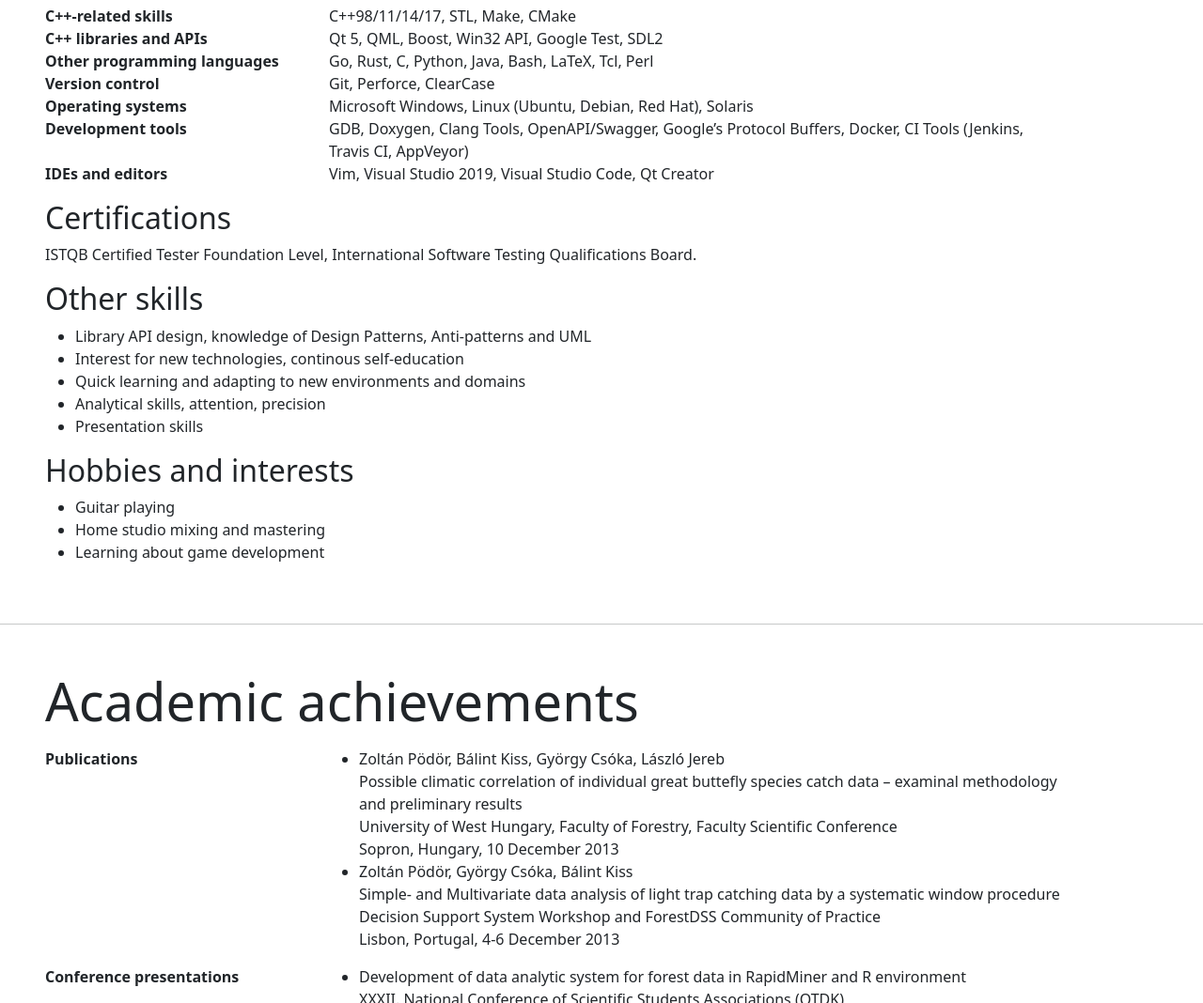
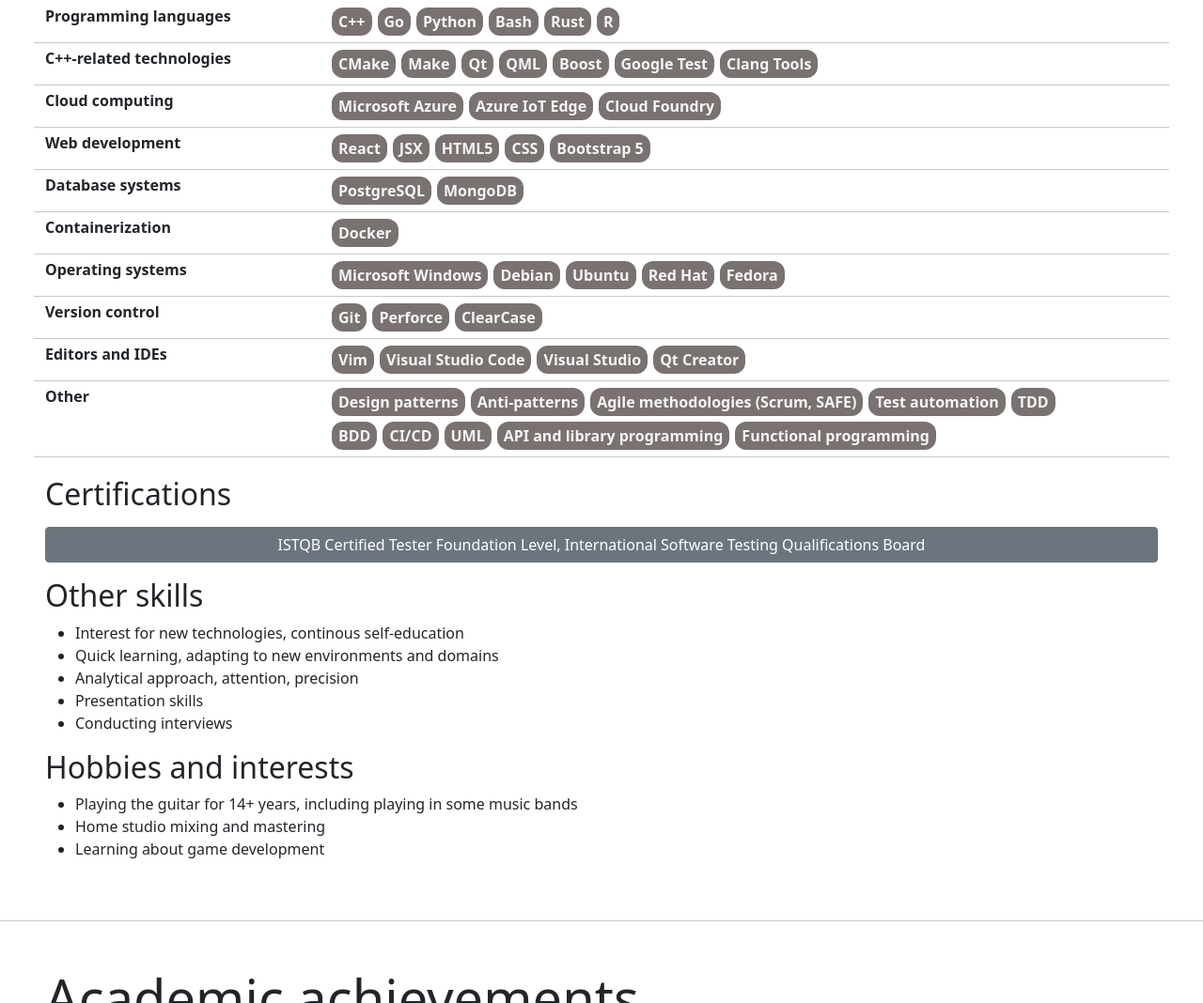
Before and after one commit to balintkissdev/balintkissdev.github.io, a Gatsby site: page / in a window 1280 px wide. Shown: the part 3720-4788 px from the top of the page at 94% size. Built offline with nearby package versions, Linux system fonts and the light colour scheme; Gatsby itself is replaced by a stand-in of ours.

Commit message:
Improve Skills section
- Create badges for technical skills
- Make ISTQB certification a clickable link

```diff
--- a/src/components/Badge.jsx
+++ b/src/components/Badge.jsx
@@ -1,10 +1,19 @@
-import * as React from 'react'
+import React from 'react'
 import { badge } from './Badge.module.css'
 
-const Badge = ({ children }) => {
-    return (
-        <span className={badge}>{children}</span>
-    )
+class Badge extends React.Component {
+    static makeBadges(items) {
+        const badges = items.map((i) => {
+            return <Badge>{i}</Badge>
+        })
+        return badges
+    }
+
+    render() {
+        return (
+            <span className={badge}>{this.props.children}</span>
+        )
+    }
 }
 
 export default Badge
--- /dev/null
+++ b/src/components/TechSkillRow.jsx
@@ -0,0 +1,20 @@
+import * as React from 'react'
+import Badge from './Badge'
+
+const TechSkillRow = ({ title, skills }) => {
+    return (
+        <div class="row">
+            <div class="col-sm-3 fw-bold">
+                {title}
+            </div>
+            <div class="col-sm-8">
+                {
+                    Badge.makeBadges(skills)
+                }
+            </div>
+            <hr className="my-1" />
+        </div>
+    )
+}
+
+export default TechSkillRow
--- a/src/pages/index.jsx
+++ b/src/pages/index.jsx
@@ -1,11 +1,11 @@
 import * as React from 'react'
 import { StaticImage } from 'gatsby-plugin-image'
-import Badge from '../components/Badge'
 import ExperienceSection from '../components/ExperienceSection'
 import Layout from '../components/Layout'
 import ResumeSection from '../components/ResumeSection'
 import Sidebar from '../components/Sidebar'
 import SideProjectCard from '../components/SideProjectCard'
+import TechSkillRow from '../components/TechSkillRow'
 
 const professionalExperience = [
   {
@@ -86,11 +86,11 @@
     ],
     badges: ["Java", "Spring Boot", "REST", "RabbitMQ", "Redis", "Cloud Foundry", "Docker", "JUnit", "Mockito", "JBehave", "Selenium"],
     responsibilities: [
-        `Developed microservices for a cloud-based medical imaging software
+      `Developed microservices for a cloud-based medical imaging software
         within the Predix platform.`,
-        `Member of the division's "DevOps Guild", maintaining applications
+      `Member of the division's "DevOps Guild", maintaining applications
         deployed to the cloud environment.`
-      ]
+    ]
   },
   {
     heading: "University of West Hungary",
@@ -220,97 +220,100 @@
           </ResumeSection>
 
           <ResumeSection id="skills" title="Skills">
-            <div>
+            <div className="mb-3">
               <h2>Technical skills</h2>
-              <div class="mb-3">
-                <div class="row">
-                  <div class="col-sm-3 fw-bold">
-                    C++-related skills
-                  </div>
-                  <div class="col-sm-8">
-                    C++98/11/14/17, STL, Make, CMake
-                  </div>
-                </div>
-
-                <div class="row">
-                  <div class="col-sm-3 fw-bold">
-                    C++ libraries and APIs
-                  </div>
-                  <div class="col-sm-8">
-                    Qt 5, QML, Boost, Win32 API, Google Test, SDL2
-                  </div>
-                </div>
-
-                <div class="row">
-                  <div class="col-sm-3 fw-bold">
-                    Other programming languages
-                  </div>
-                  <div class="col-sm-8">
-                    Go, Rust, C, Python, Java, Bash, LaTeX, Tcl, Perl
-                  </div>
-                </div>
-
-                <div class="row">
-                  <div class="col-sm-3 fw-bold">
-                    Version control
-                  </div>
-                  <div class="col-sm-8">
-                    Git, Perforce, ClearCase
-                  </div>
-                </div>
-
-                <div class="row">
-                  <div class="col-sm-3 fw-bold">
-                    Operating systems
-                  </div>
-                  <div class="col-sm-8">
-                    Microsoft Windows, Linux (Ubuntu, Debian, Red Hat), Solaris
-                  </div>
-                </div>
-
-                <div class="row">
-                  <div class="col-sm-3 fw-bold">
-                    Development tools
-                  </div>
-                  <div class="col-sm-8">
-                    GDB, Doxygen, Clang Tools, OpenAPI/Swagger, Google’s Protocol
-                    Buffers, Docker, CI Tools (Jenkins, Travis CI, AppVeyor)
-                  </div>
-                </div>
-
-                <div class="row">
-                  <div class="col-sm-3 fw-bold">
-                    IDEs and editors
-                  </div>
-                  <div class="col-sm-8">
-                    Vim, Visual Studio 2019, Visual Studio Code, Qt Creator
-                  </div>
-                </div>
-
-              </div>
+              <TechSkillRow
+                title="Programming languages"
+                skills={["C++", "Go", "Python", "Bash", "Rust", "R"]}
+              />
+              <TechSkillRow
+                title="C++-related technologies"
+                skills={
+                  ["CMake", "Make", "Qt", "QML", "Boost", "Google Test", "Clang Tools"]
+                }
+              />
+              <TechSkillRow
+                title="Cloud computing"
+                skills={
+                  ["Microsoft Azure", "Azure IoT Edge", "Cloud Foundry"]
+                }
+              />
+              <TechSkillRow
+                title="Web development"
+                skills={
+                  ["React", "JSX", "HTML5", "CSS", "Bootstrap 5"]
+                }
+              />
+              <TechSkillRow
+                title="Database systems"
+                skills={
+                  ["PostgreSQL", "MongoDB"]
+                }
+              />
+              <TechSkillRow
+                title="Containerization"
+                skills={
+                  ["Docker"]
+                }
+              />
+              <TechSkillRow
+                title="Operating systems"
+                skills={
+                  ["Microsoft Windows", "Debian", "Ubuntu", "Red Hat", "Fedora"]
+                }
+              />
+              <TechSkillRow
+                title="Version control"
+                skills={
+                  ["Git", "Perforce", "ClearCase"]
+                }
+              />
+              <TechSkillRow
+                title="Editors and IDEs"
+                skills={
+                  ["Vim", "Visual Studio Code", "Visual Studio", "Qt Creator"]
+                }
+              />
+              <TechSkillRow
+                title="Other"
+                skills={
+                  [
+                    "Design patterns",
+                    "Anti-patterns",
+                    "Agile methodologies (Scrum, SAFE)",
+                    "Test automation",
+                    "TDD",
+                    "BDD",
+                    "CI/CD",
+                    "UML",
+                    "API and library programming",
+                    "Functional programming",
+                  ]
+                }
+              />
             </div>
             <div className="mb-3">
-              <h2>Certifications</h2>
-              <p>
+              <h2 className="mb-3">Certifications</h2>
+              <a className="btn btn-secondary w-100" href="http://scr.istqb.org/?name=B%C3%A1lint+Kiss&number=&orderBy=relevancy&orderDirection=&dateStart=2018-06-29&dateEnd=2018-06-29&expiryStart=&expiryEnd=&certificationBody=23&examProvider=&certificationLevel=1&country=101&resultsPerPage=10" target="_blank">
                 ISTQB Certified Tester Foundation Level, International Software
-                Testing Qualifications Board.
-              </p>
+                Testing Qualifications Board
+              </a>
             </div>
             <div className="mb-3">
               <h2>Other skills</h2>
               <ul>
-                <li>Library API design, knowledge of Design Patterns, Anti-patterns and UML</li>
                 <li>Interest for new technologies, continous self-education</li>
-                <li>Quick learning and adapting to new environments and domains</li>
-                <li>Analytical skills, attention, precision</li>
+                <li>Quick learning, adapting to new environments and domains</li>
+                <li>Analytical approach, attention, precision</li>
                 <li>Presentation skills</li>
+                <li>Conducting interviews</li>
               </ul>
             </div>
 
             <div className="mb-3">
               <h2>Hobbies and interests</h2>
               <ul>
-                <li>Guitar playing</li>
+                <li>Playing the guitar for 14+ years, including playing in some music bands</li>
                 <li>Home studio mixing and mastering</li>
                 <li>Learning about game development</li>
               </ul>
```
